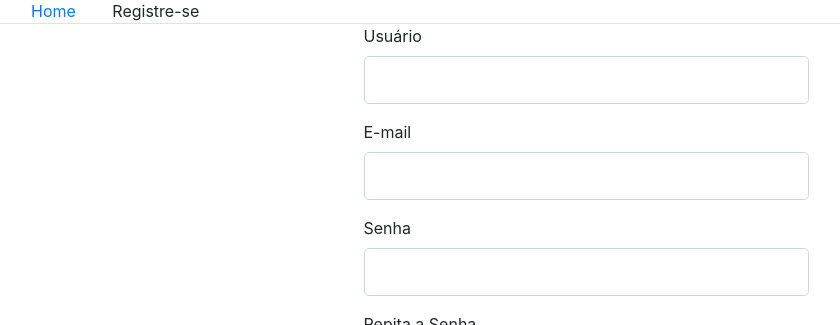
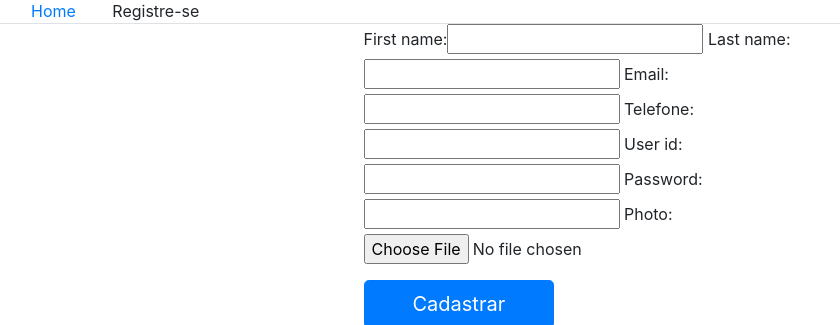
Before and after one commit to alesantos99/study-way, a Django app: template templates/register-student.html in a window 1280 px wide. Shown: the part 525-850 px from the top of the page, without its empty margins (54-894 px from the left). Run offline with Django 3.2, Linux system fonts and the light colour scheme; the template is opened without the code that fills it: values that come from a table or form of the project are taken from there, others are empty; some libraries are stand-ins or nearby versions; some web fonts are replaced.

Commit message:
primeiras funcionalidades

```diff
--- a/core/forms.py
+++ b/core/forms.py
@@ -1,5 +1,6 @@
 from django.forms import ModelForm
 from .models import Professor
+from .models import Student
 
 
 class ProfessorForm(ModelForm):
@@ -9,3 +10,12 @@ class ProfessorForm(ModelForm):
         model = Professor
 
         fields = ['first_name','last_name', 'email','telefone','user_id','password','photo']
+
+
+class StudentForm(ModelForm):
+
+    class Meta:
+
+        model = Student
+
+        fields = ['first_name','last_name', 'email','telefone','user_id','password','photo']
--- a/core/models.py
+++ b/core/models.py
@@ -33,3 +33,32 @@ class Professor(models.Model):
     def getFullName(self):
 
         return self.first_name + ' '+  self.last_name
+
+class Student(models.Model):
+
+    user_id = models.CharField( max_length=100, null = False, blank=False , primary_key=True)
+
+    first_name = models.CharField(max_length=100, null = False, blank=False)
+
+    last_name = models.CharField(max_length=100, null = False, blank=False)
+
+    email = models.EmailField( max_length= 100, null = False, blank = False)
+
+    telefone = models.CharField(max_length = 100, null= False, blank= False)
+
+    password = models.CharField(max_length = 100, null= False, blank= False)
+
+    photo =  models.ImageField(null= True, blank=True,upload_to='students')
+    #area = models.ForeignKey(Area,  on_delete = models.CASCADE)
+
+
+    class Meta:
+
+        verbose_name_plural = 'Students'
+    def __str__(self):
+
+        return self.user_id
+
+    def getFullName(self):
+
+        return self.first_name + ' '+  self.last_name
--- a/studyway/urls.py
+++ b/studyway/urls.py
@@ -15,7 +15,7 @@ Including another URLconf
 """
 from django.contrib import admin
 from django.urls import path,include
-from core.views import register_teacher,list_teacher,update_teacher
+from core.views import register_teacher,list_teacher,update_teacher,register_student
 from django.conf import settings
 from django.conf.urls.static import static
 from django.contrib.auth.views import LoginView as loginTeacher
@@ -26,6 +26,7 @@ urlpatterns = [
     path('teacher-update/<str:id>',update_teacher,name="teacher-update"),
     path('login-teacher/', loginTeacher.as_view(),name="login"),
     path('logout-teacher/', logoutTeacher.as_view(),name="logout"),
+    path('register-student',register_student,name="register-student"),
     path('admin/', admin.site.urls),
 
    ]
--- a/templates/register-student.html
+++ b/templates/register-student.html
@@ -8,26 +9,24 @@
 
 
   <link href="https://fonts.googleapis.com/css?family=Muli:300,400,700,900" rel="stylesheet">
-  <link rel="stylesheet" href="fonts/icomoon/style.css">
+  <link rel="stylesheet" href="{%static 'fonts/icomoon/style.css'%}">
 
-  <link rel="stylesheet" href="css/bootstrap.min.css">
-  <link rel="stylesheet" href="css/jquery-ui.css">
-  <link rel="stylesheet" href="css/owl.carousel.min.css">
-  <link rel="stylesheet" href="css/owl.theme.default.min.css">
-  <link rel="stylesheet" href="css/owl.theme.default.min.css">
+  <link rel="stylesheet" href="{%static 'css/bootstrap.min.css' %}">
+  <link rel="stylesheet" href="{%static 'css/jquery-ui.css'%}">
+  <link rel="stylesheet" href="{%static 'css/owl.carousel.min.css'%}">
+  <link rel="stylesheet" href="{%static 'css/owl.theme.default.min.css'%}">
+  <link rel="stylesheet" href="{%static 'css/owl.theme.default.min.css'%}">
 
-  <link rel="stylesheet" href="css/jquery.fancybox.min.css">
+  <link rel="stylesheet" href="{%static 'css/jquery.fancybox.min.css'%}">
 
-  <link rel="stylesheet" href="css/bootstrap-datepicker.css">
+  <link rel="stylesheet" href="{%static 'css/bootstrap-datepicker.css'%}">
 
-  <link rel="stylesheet" href="fonts/flaticon/font/flaticon.css">
+  <link rel="stylesheet" href="{%static 'fonts/flaticon/font/flaticon.css'%}">
 
-  <link rel="stylesheet" href="css/aos.css">
-  <link href="css/jquery.mb.YTPlayer.min.css" media="all" rel="stylesheet" type="text/css">
+  <link rel="stylesheet" href="{%static 'css/aos.css'%}">
+  <link href="{%static 'css/jquery.mb.YTPlayer.min.css'%}" media="all" rel="stylesheet" type="text/css">
 
-  <link rel="stylesheet" href="css/style.css">
-
-
+  <link rel="stylesheet" href="{%static 'css/style.css'%}">
 
 </head>
 
@@ -138,29 +137,25 @@
 
             <div class="row justify-content-center">
                 <div class="col-md-5">
+                    {% load bootstrap %}
+                    {% block content %}
+                    <form method = "POST">
+
+                      {% csrf_token %}
                       <div class="row">
+
                           <div class="col-md-12 form-group">
-                            <label for="username">Usuário</label>
-                            <input type="text" id="username" class="form-control form-control-lg">
-                        </div>
-                        <div class="col-md-12 form-group">
-                            <label for="email">E-mail</label>
-                            <input type="email" id="email" class="form-control form-control-lg">
-                        </div>
-                        <div class="col-md-12 form-group">
-                            <label for="pword">Senha</label>
-                            <input type="password" id="pword" class="form-control form-control-lg">
-                        </div>
-                        <div class="col-md-12 form-group">
-                            <label for="pword2">Repita a Senha</label>
-                            <input type="password" id="pword2" class="form-control form-control-lg">
+                          {{ form|bootstrap }}
                           </div>
                       </div>
                       <div class="row">
                           <div class="col-12">
-                            <input type="submit" value="Register" class="btn btn-primary btn-lg px-5">
+                              <input type="submit" value="Cadastrar" class="btn btn-primary btn-lg px-5">
                           </div>
                       </div>
+                    </form>
+                    {% endblock %}
+
                 </div>
             </div>
 
```
Also changed, not shown: other parts of templates/register-student.html (+16 -15 lines), core/admin.py (+12 -2 lines), core/views.py (+12 -1 lines), core/migrations/0005_student.py (added). Lines whose indentation alone changed are shown as unchanged.
